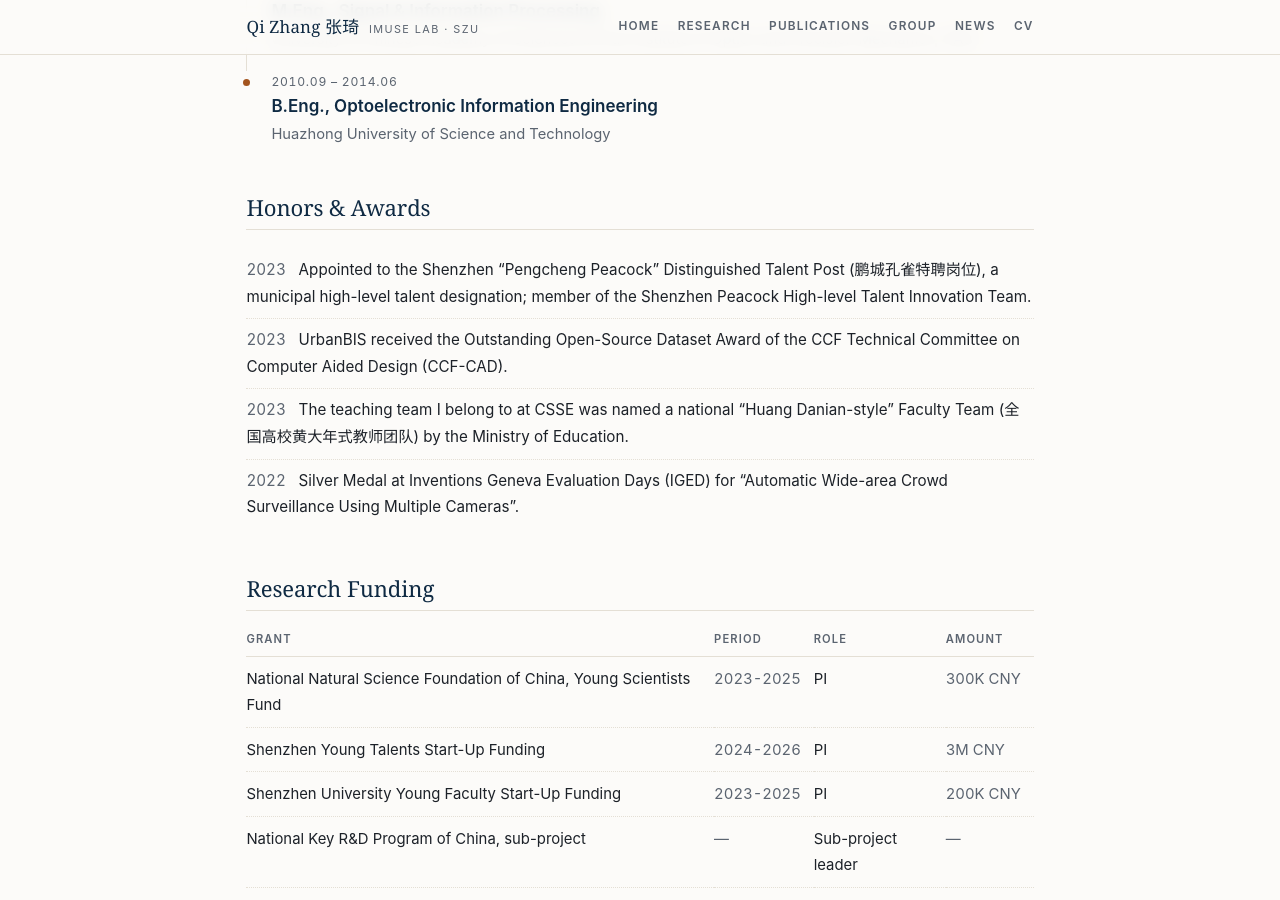
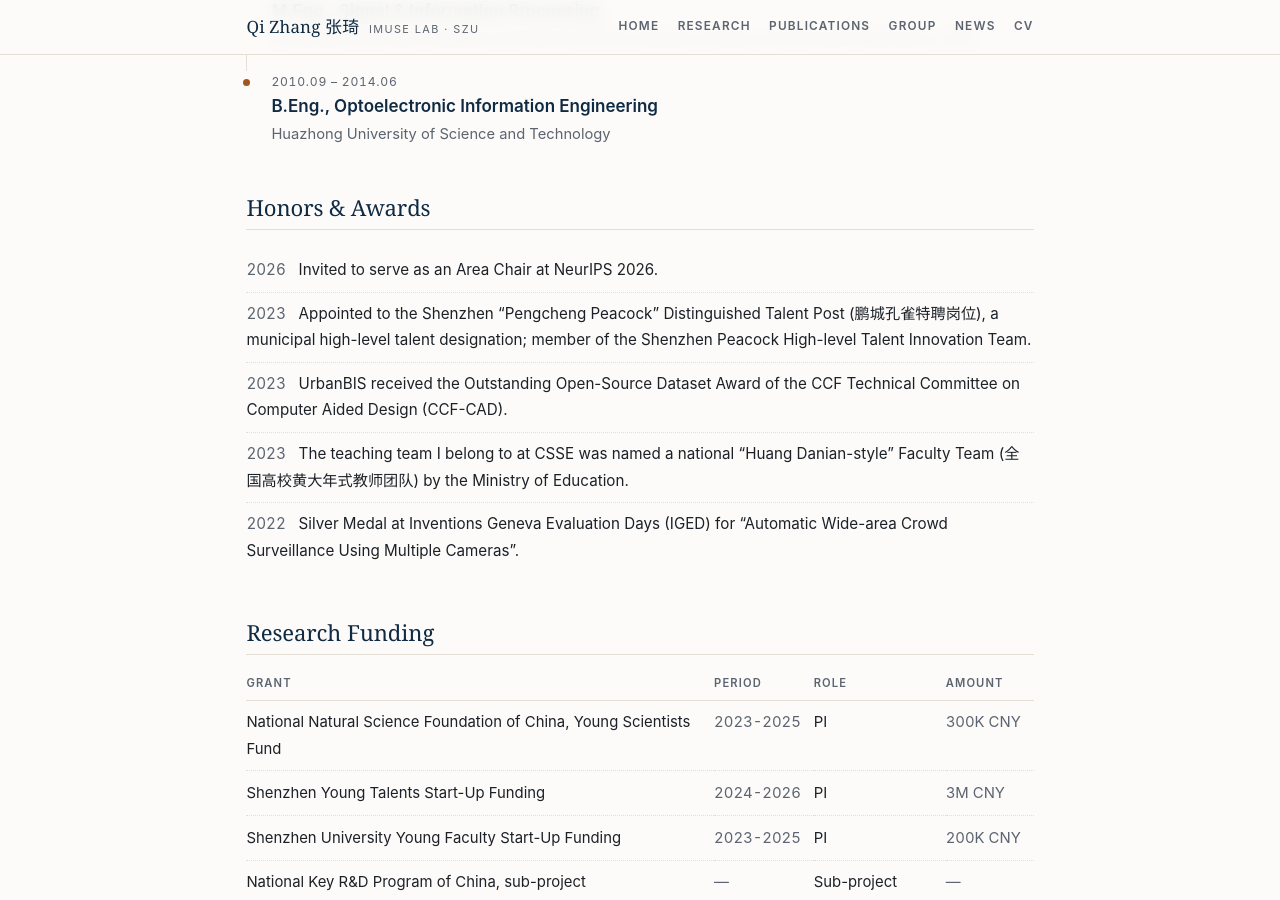
Before and after one commit to zqyq/zqyq.github.io, a Jekyll site: the page built from about/index.html, in a window 1280 px wide and 900 px high, scrolled down 1332 px. Built offline with Jekyll 4.4.1, drawn with Linux system fonts in a browser that asks for light colours; some of the changed text lies outside the part shown.

Commit message:
Treat the NeurIPS area chair as an honor rather than a service row
It is the most recent recognition, so it leads Honors & Awards on the about
page and CV. Removed from the leadership-roles list at the same time: the
same fact twice on one page reads as padding. The home page still carries it
as the newest news item.

```diff
--- a/_data/profile.yml
+++ b/_data/profile.yml
@@ -99,6 +99,8 @@ patents:
     link: "https://patents.google.com/patent/CN118429781A"
 
 honors:
+  - year: 2026
+    text: "Invited to serve as an Area Chair at NeurIPS 2026."
   - year: 2023
     text: "Appointed to the Shenzhen &ldquo;Pengcheng Peacock&rdquo; Distinguished Talent Post (鹏城孔雀特聘岗位), a municipal high-level talent designation; member of the Shenzhen Peacock High-level Talent Innovation Team."
   - year: 2023
@@ -113,7 +115,6 @@ professional_memberships:
   - "Technical Committee on Multimodal Interaction and Cognitive Simulation, China Simulation Society"
 
 service_roles:
-  - { what: "Area Chair", venue: "NeurIPS", year: 2026 }
   - { what: "Image & Video Processing Session Chair", venue: "CVM", year: 2023 }
   - { what: "Publicity Chair", venue: "CVAI", year: 2027 }
 
```
